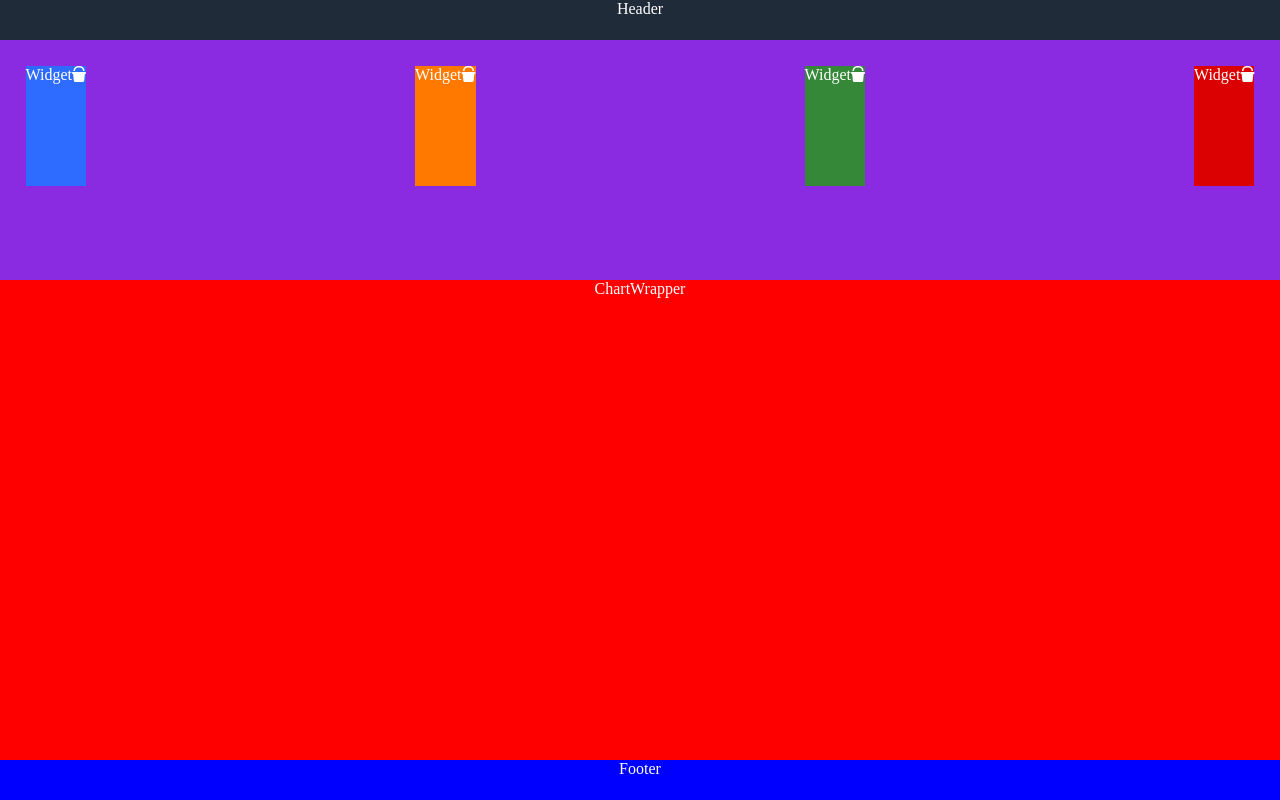
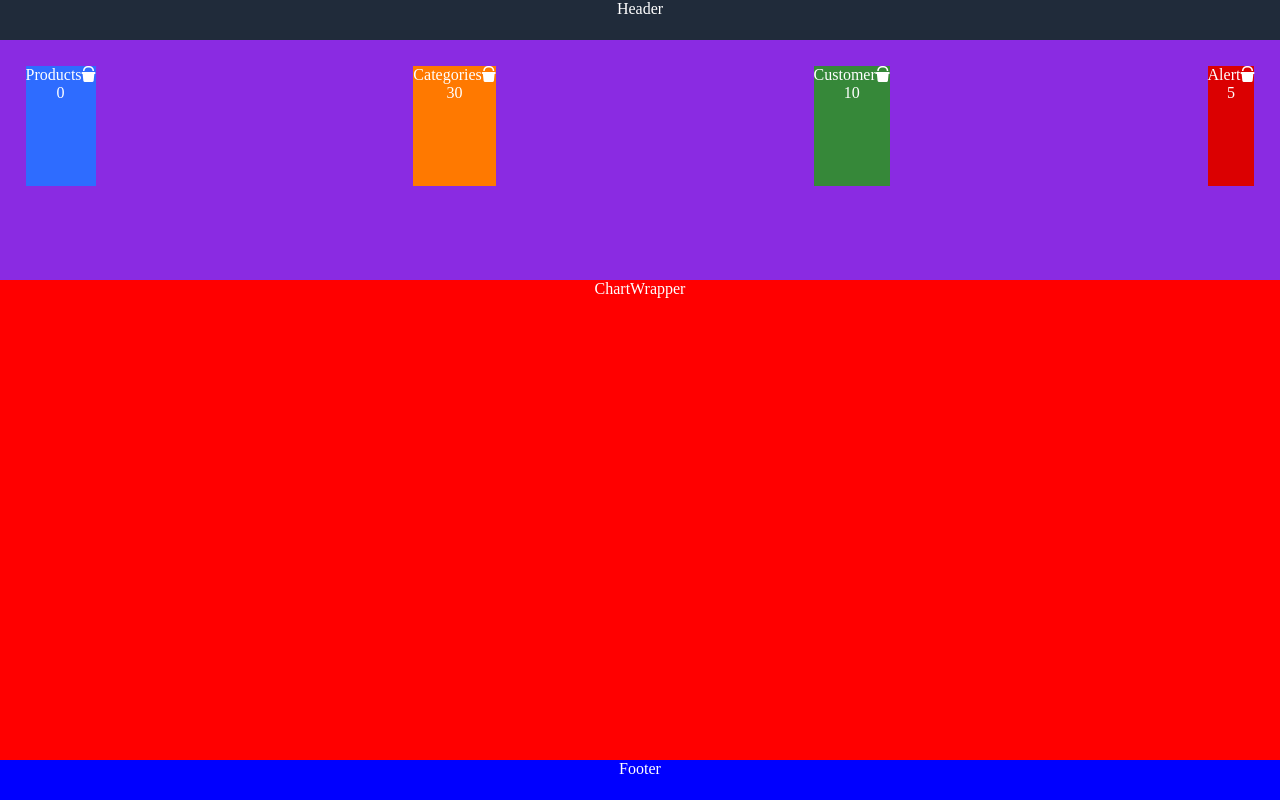
Before and after one commit to Nitintin/admin-dashboard, a React (Create React App) app: page / in a window 1280 px wide. Built offline with nearby package versions, Linux system fonts and the light colour scheme; no server answers.

Commit message:
fetch products and set state

```diff
--- a/package.json
+++ b/package.json
@@ -6,6 +6,7 @@
     "@testing-library/jest-dom": "^5.17.0",
     "@testing-library/react": "^13.4.0",
     "@testing-library/user-event": "^13.5.0",
+    "axios": "^1.6.7",
     "react": "^18.2.0",
     "react-dom": "^18.2.0",
     "react-scripts": "5.0.1",
--- a/src/components/Widget.js
+++ b/src/components/Widget.js
@@ -1,12 +1,20 @@
 import react from 'react';
 
-const Widget = ({color})=>{
+const Widget = ({color, textToDisplay, count})=>{
 
     const widgetStyle = {
         background: color,
     }
 
-    return <section className="widget" style={widgetStyle}>Widget<i class="fa-solid fa-bucket"></i></section>
+    return <section className="widget" style={widgetStyle}>
+        {
+            textToDisplay
+        }<i className="fa-solid fa-bucket"></i>
+        <br />
+        {
+            count
+        }
+    </section>
 }
 
 export default Widget;
--- a/src/components/WidgetWrapper.js
+++ b/src/components/WidgetWrapper.js
@@ -1,48 +1,27 @@
-import react from 'react';
+import react, {useState, useEffect} from 'react';
+import axios from 'axios';
 import Widget from './Widget';
 
 const WidgetWrapper = () => {
-    const products = [
-        {
-            name: 'Iphone',
-            category: 'electronic',
-            status: 'instock'
-        },
-        {
-            name: 'Book',
-            category: 'education',
-            status: 'instock'
-        },
-        {
-            name: 'Tshirt',
-            category: 'clothing',
-            status: 'instock'
-        },
-        {
-            name: 'microwave',
-            category: 'electronic',
-            status: 'outofstock'
+
+    const [products, setProducts] = useState([]);
+
+    useEffect(() => {
+        const fetchProducts = async () => {
+            const response = await axios.get('https://dummyjson.com/products');
+            const {
+                data
+            } = response;
+            setProducts(data.products);
         }
-    ];
-
-    const getWidget = () => {
-        const arr = [];
-
-        for(let i=0; i<4; i++){
-            arr.push(<Widget />)
-        }
-
-        return arr;
-    }
+        fetchProducts();
+    }, []);
 
     return <section className='widgetWrapper widgetGridContainer'>
-        {/* {
-            getWidget()
-        } */}
-        <Widget color='#2E6CFF' />
-        <Widget color='#FF7900'/>
-        <Widget color='#368839'/>
-        <Widget color='#DB0001'/>
+        <Widget color='#2E6CFF' textToDisplay="Products" count={products.length}/>
+        <Widget color='#FF7900' textToDisplay="Categories" count={30}/>
+        <Widget color='#368839' textToDisplay="Customer" count={10}/>
+        <Widget color='#DB0001' textToDisplay="Alert" count={5}/>
     </section>
 }
 
```
Also changed, not shown: 1 other file (tests, documents, lock files or other folders).
